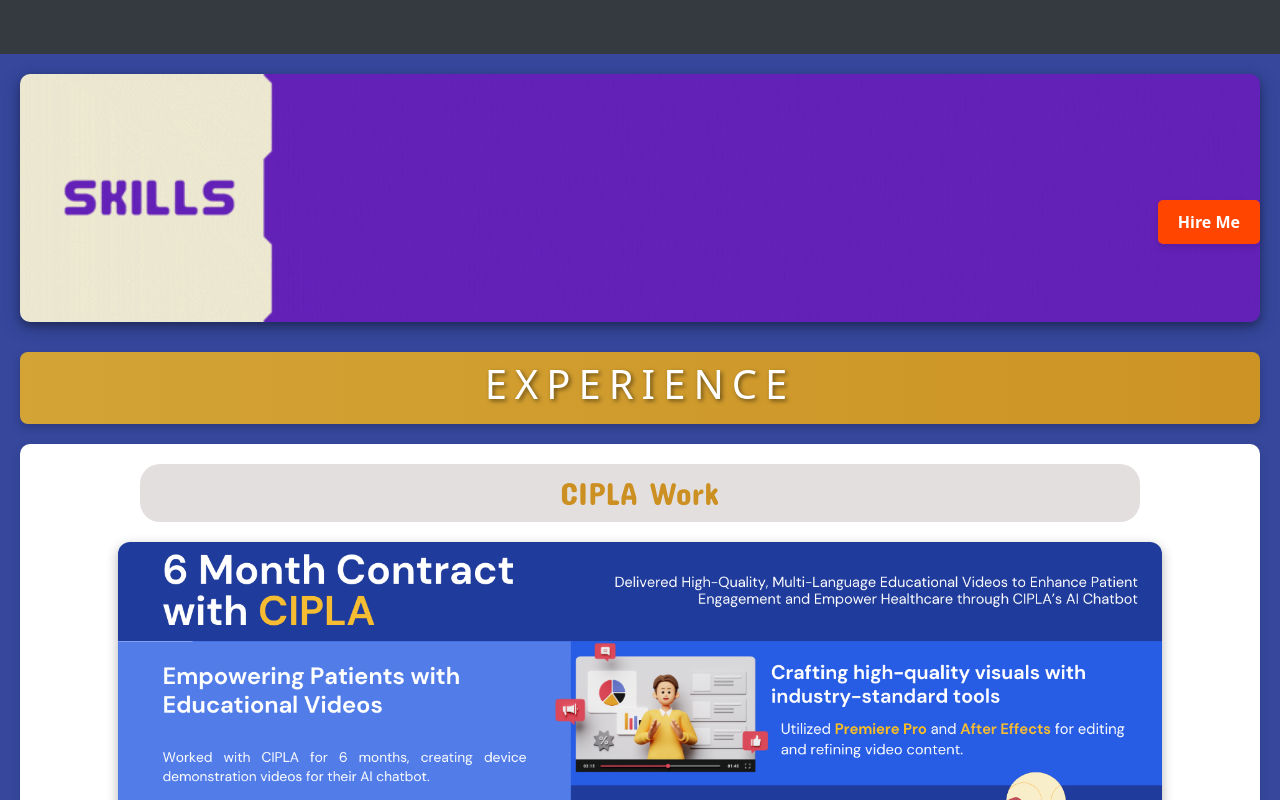
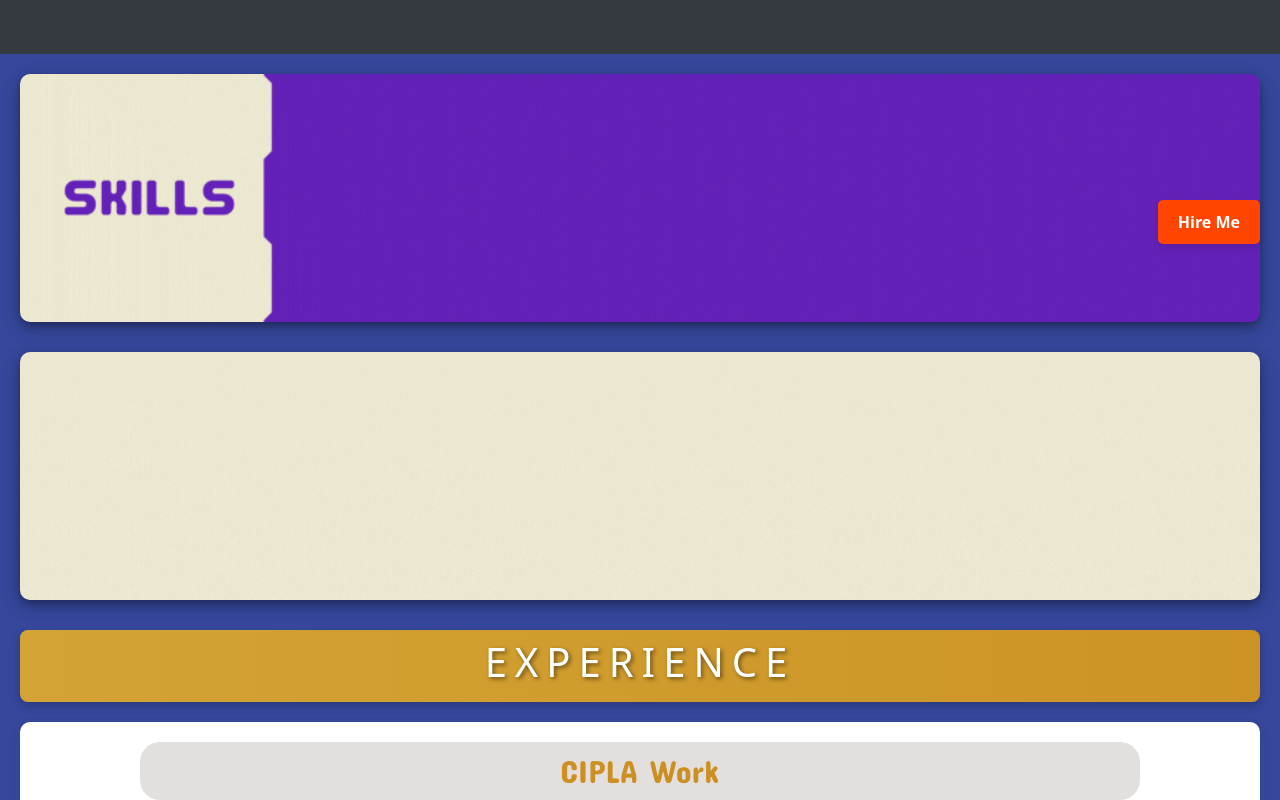
Before and after one commit to Vijaydwivedi10/Video_Portfolio, a React (Create React App) app: page / in a window 1280 px wide. Shown: the part 536-1336 px from the top of the page. Built offline with nearby package versions, Linux system fonts and the light colour scheme.

Commit message:
commit-12

```diff
--- a/src/components/Portfolio.js
+++ b/src/components/Portfolio.js
@@ -27,6 +27,7 @@
 import Motion from '../ImagesVideos/Motion.jpg';
 import GKroop from '../ImagesVideos/GKroop.png';
 import Skills from '../ImagesVideos/Skills.gif';
+import Timeline from '../ImagesVideos/Timeline.gif';
 
 
 function Portfolio() {
@@ -47,7 +48,14 @@
             alt="Skills"
             className="skills-gif"
             />
+            </div>
 
+            <div className='Timeline'>
+            <img
+            src={Timeline}
+            alt="Timeline"
+            className="Timeline-gif"
+            />
             </div>
             {/* Main heading */}
             <div className="main-heading">
--- a/src/css/Portfolio.css
+++ b/src/css/Portfolio.css
@@ -274,3 +274,25 @@
 .iframe-container img:hover + .overlay-text {
     opacity: 1; /* Make the text visible on hover */
 }
+
+
+
+.Timeline {
+    width: 100%;       /* Full width of the parent container */
+    margin-bottom: 30px; /* Increased bottom margin for better spacing */
+    display: flex;
+    justify-content: center; /* Center the content horizontally */
+}
+
+.Timeline-gif {
+    width: 100%;       /* Full width of the skills div */
+    height: auto;      /* Automatically adjusts the height to maintain aspect ratio */
+    box-shadow: 0 4px 8px rgba(0, 0, 0, 0.3), 0 6px 20px rgba(0, 0, 0, 0.19); /* Soft shadow */
+    border-radius: 10px; /* Slightly rounded corners */
+    transition: transform 0.3s ease, filter 0.3s ease; /* Smooth transition for hover effects */
+}
+
+.Timeline-gif:hover {
+    transform: scale(1.01); /* Slight zoom on hover */
+    filter: brightness(1.05); /* Slight brightness increase */
+}
```
Also changed, not shown: src/ImagesVideos/Timeline.gif (added).
